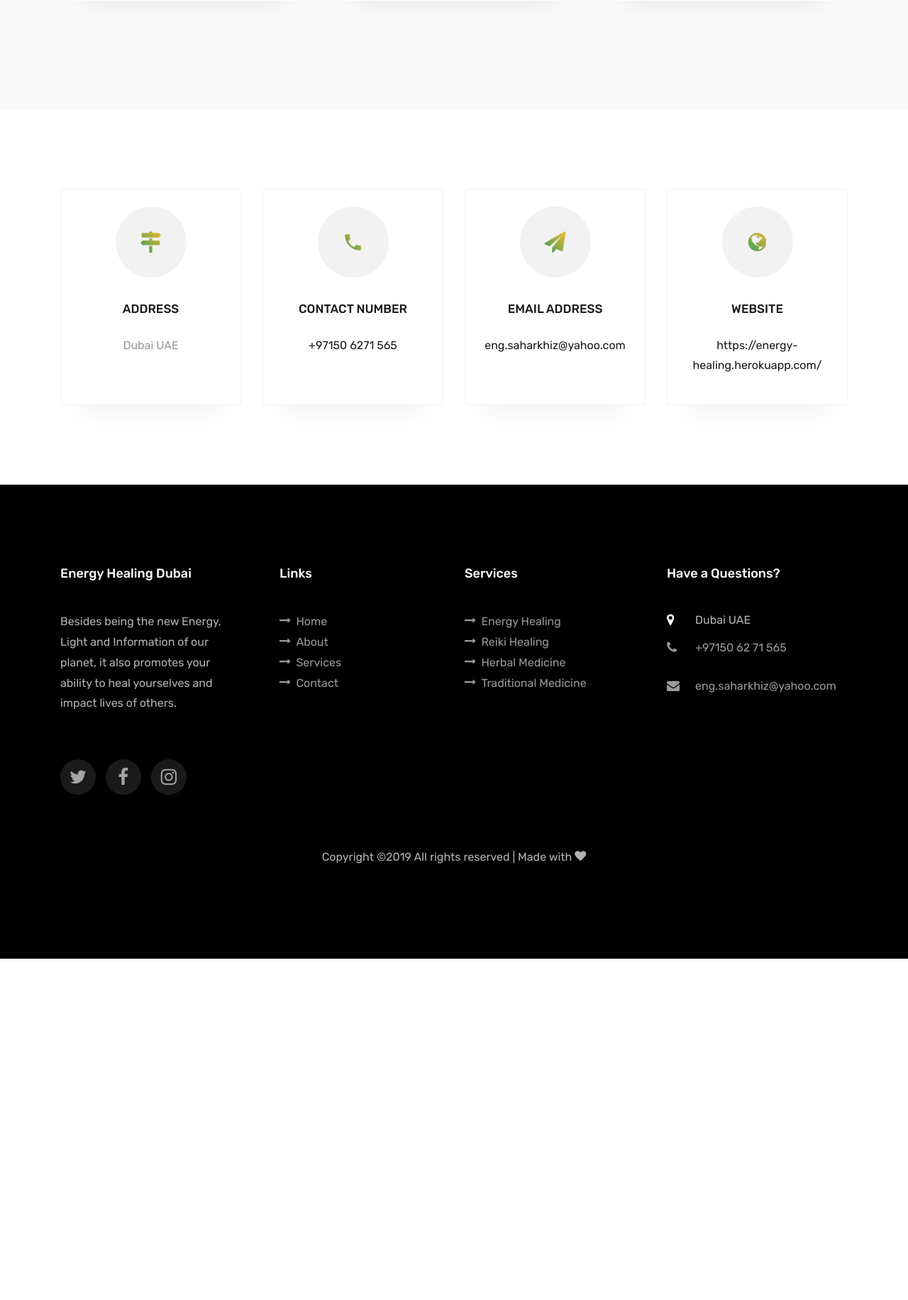
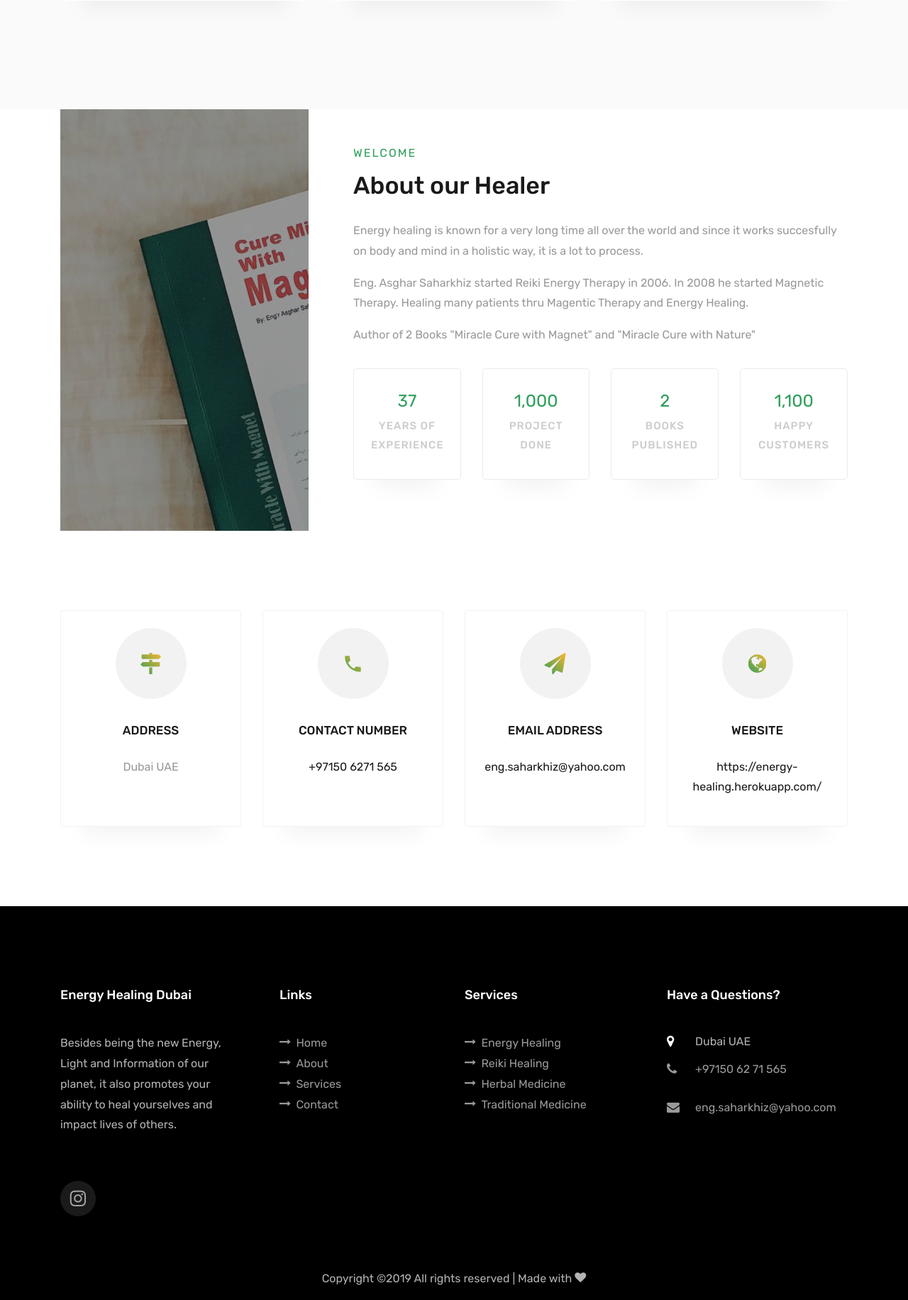
Before and after one commit to saharkiz/energy-healing, a PHP site: page / in a window 1280 px wide. Shown: the part 1106-2938 px from the top of the page at 71% size. Before the commit the page ends 2457 px from the top, so only its background shows below. Run offline with PHP 8.4, Linux system fonts and the light colour scheme; some web fonts are replaced.

Commit message:
Add files via upload

```diff
--- a/index.php
+++ b/index.php
@@ -122,6 +122,61 @@
         </div>
       </div>
     </section>
+    <section class="ftco-counter img ftco-section ftco-no-pt ftco-no-pb" id="section-counter" data-section="about">
+      <div class="container">
+        <div class="row d-flex">
+          <div class="col-md-6 col-lg-4 d-flex">
+            <div class="img d-flex align-self-stretch align-items-center" style="background: transparent;background-image:url(images/about-us.jpg);">
+            </div>
+          </div>
+          <div class="col-md-6 col-lg-8 pl-lg-5 py-5">
+            <div class="row justify-content-start pb-3">
+              <div class="col-md-12 heading-section ftco-animate">
+                <span class="subheading">Welcome</span>
+                <h2 class="mb-4">About our Healer</h2>
+                <p>Energy healing is known for a very long time all over the world and since it works succesfully on body and mind in a holistic way, it is a lot to process.</p>
+                <p>Eng. Asghar Saharkhiz started Reiki Energy Therapy in 2006. In 2008 he started Magnetic Therapy. Healing many patients thru Magentic Therapy and Energy Healing. </p>
+                <p>Author of 2 Books "Miracle Cure with Magnet" and "Miracle Cure with Nature"</p>
+              </div>
+            </div>
+            <div class="row">
+              <div class="col-md-6 col-lg-3 justify-content-center counter-wrap ftco-animate d-flex">
+                <div class="block-18 text-center p-4 mb-4 align-self-stretch d-flex">
+                  <div class="text">
+                    <strong class="number" data-number="37">0</strong>
+                    <span>Years of experience</span>
+                  </div>
+                </div>
+              </div>
+              <div class="col-md-6 col-lg-3 justify-content-center counter-wrap ftco-animate d-flex">
+                <div class="block-18 text-center py-4 px-3 mb-4 align-self-stretch d-flex">
+                  <div class="text">
+                    <strong class="number" data-number="1000">0</strong>
+                    <span>Project Done</span>
+                  </div>
+                </div>
+              </div>
+              <div class="col-md-6 col-lg-3 justify-content-center counter-wrap ftco-animate d-flex">
+                <div class="block-18 text-center py-4 px-3 mb-4 align-self-stretch d-flex">
+                  <div class="text">
+                    <strong class="number" data-number="2">0</strong>
+                    <span>Books Published</span>
+                  </div>
+                </div>
+              </div>
+              <div class="col-md-6 col-lg-3 justify-content-center counter-wrap ftco-animate d-flex">
+                <div class="block-18 text-center py-4 px-3 mb-4 align-self-stretch d-flex">
+                  <div class="text">
+                    <strong class="number" data-number="1100">0</strong>
+                    <span>Happy Customers</span>
+                  </div>
+                </div>
+              </div>
+            </div>
+          </div>
+        </div>
+      </div>
+    </section>
 
     <section class="ftco-section contact-section">
       <div class="container">
@@ -175,9 +230,7 @@
               <h2 class="ftco-heading-2">Energy Healing Dubai</h2>
               <p>Besides being the new Energy, Light and Information of our planet, it also promotes your ability to heal yourselves and impact lives of others.</p>
               <ul class="ftco-footer-social list-unstyled float-md-left float-lft mt-5">
-                <li class="ftco-animate"><a href="#"><span class="icon-twitter"></span></a></li>
-                <li class="ftco-animate"><a href="#"><span class="icon-facebook"></span></a></li>
-                <li class="ftco-animate"><a href="#"><span class="icon-instagram"></span></a></li>
+                <li class="ftco-animate"><a href="https://www.instagram.com/dubaienergyhealer/"><span class="icon-instagram"></span></a></li>
               </ul>
             </div>
           </div>
```
